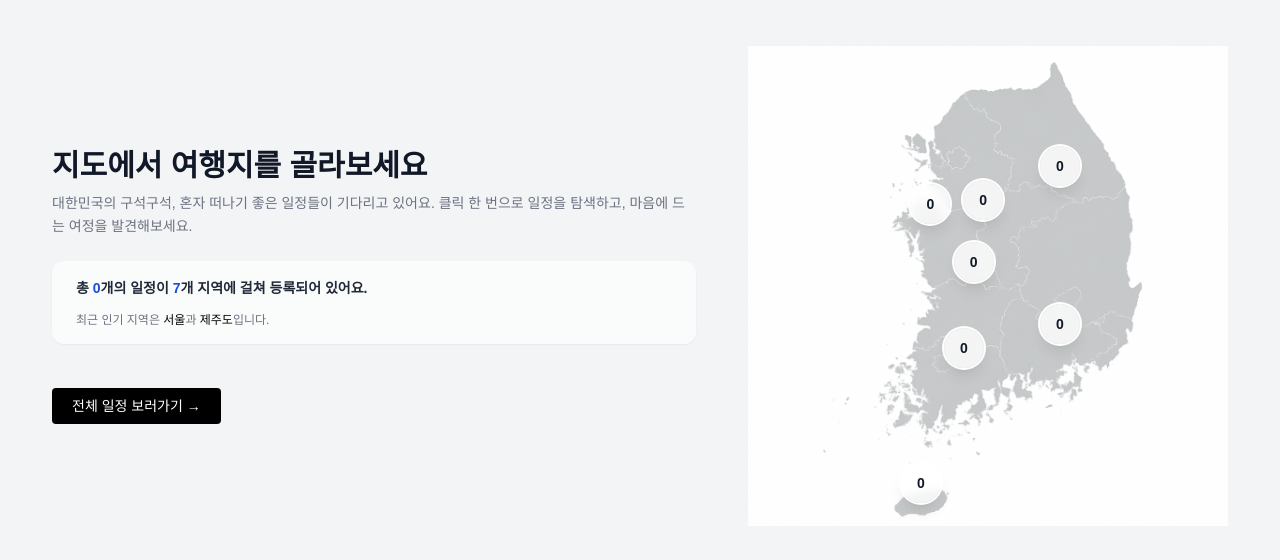
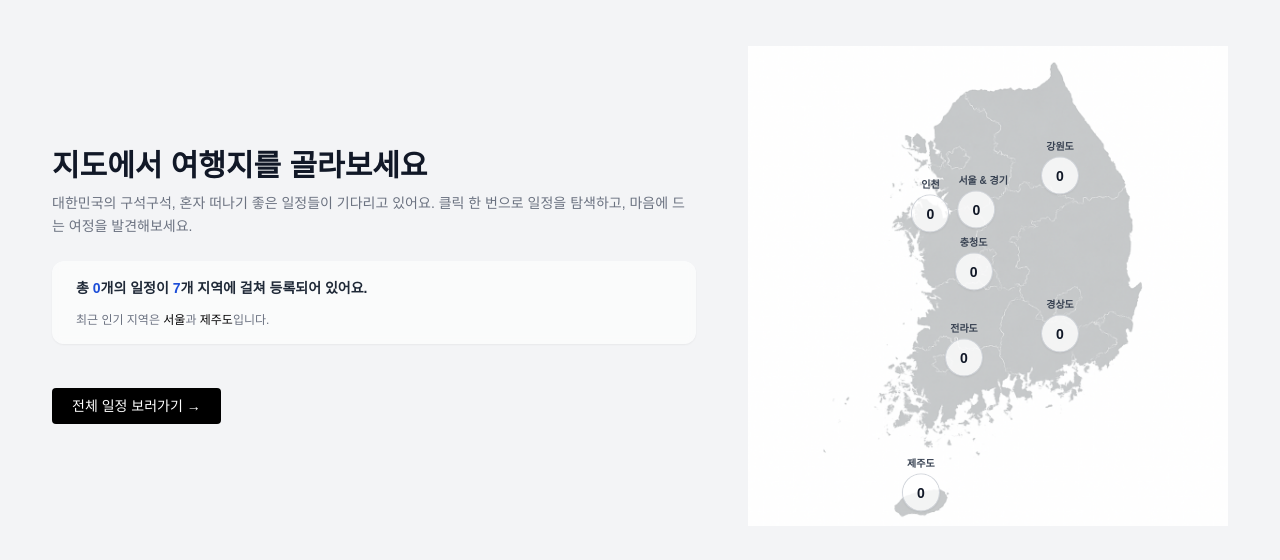
Before and after one commit to devyuu08/loneleap, a React (Vite) app: page / in a window 1280 px wide. Shown: the part 1220-1780 px from the top of the page. Built offline with nearby package versions, Linux system fonts and the light colour scheme; no server answers; the database is empty; a web font is replaced by a local one.

Commit message:
refactor: 지도 마커에 지역명 항상 노출되도록 개선

```diff
--- a/src/components/home/RegionMapSection.jsx
+++ b/src/components/home/RegionMapSection.jsx
@@ -71,22 +71,20 @@ function RegionMapSection() {
           {mappedRegions.map((r) => (
             <div
               key={r.slug}
-              className="absolute -translate-x-1/2 -translate-y-1/2"
+              className="absolute -translate-x-1/2 -translate-y-1/2 text-center"
               style={{ top: r.position.top, left: r.position.left }}
             >
-              {/* 설명 박스 */}
-              {activeRegion === r.slug && (
-                <div className="absolute bottom-[56px] left-1/2 -translate-x-1/2 bg-gray-600 text-white rounded-xl shadow-xl px-4 py-3 w-[200px]">
-                  <p className="font-semibold text-sm">{r.name}</p>
-                  <p className="text-xs text-white mt-1">{r.desc}</p>
-                </div>
-              )}
+              {/* 지역명 */}
+              <p className="text-[10px] text-gray-700 font-semibold mb-1">
+                {r.name}
+              </p>
 
+              {/* 버튼 */}
               <button
                 onClick={() =>
                   setActiveRegion(activeRegion === r.slug ? null : r.slug)
                 }
-                className="relative w-10 h-10 rounded-full bg-white/80 text-gray-900 font-semibold text-sm shadow-lg ring-2 ring-white backdrop-blur-sm flex items-center justify-center transition hover:scale-110"
+                className="w-9 h-9 rounded-full bg-white/80 text-gray-900 font-semibold text-sm shadow ring-1 ring-gray-300 flex items-center justify-center transition hover:scale-110"
               >
                 {r.count}
               </button>
```
